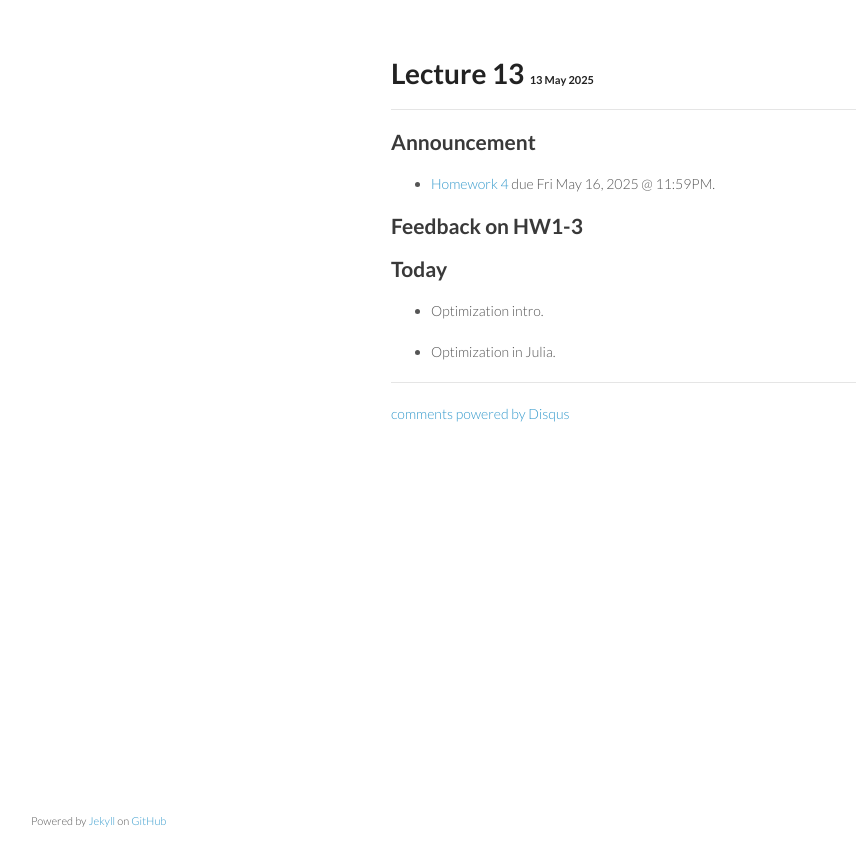
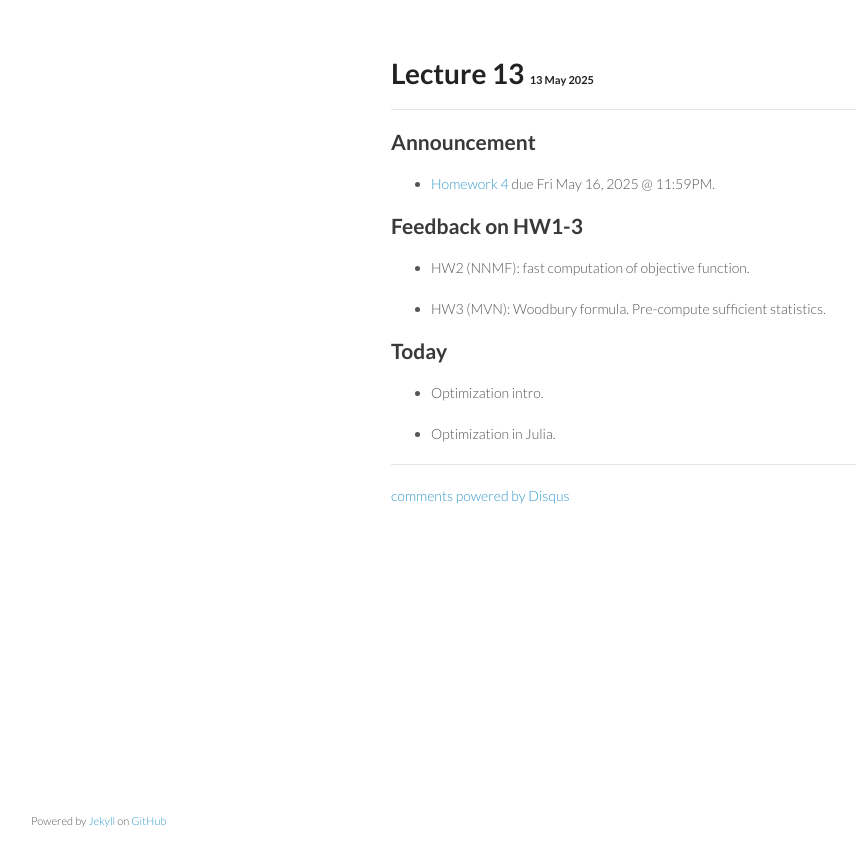
Before and after one commit to ucla-biostat-257/2025spring, a Jekyll site: the page built from _posts/2025-05-13-week7-day1.md, in a window 1280 px wide. Shown: the top 866 px of the page, without its empty margins (179-1035 px from the left). Built offline with Jekyll 4.4.1, drawn with Linux system fonts in a browser that asks for light colours; comment, search, counter and statistics services are not loaded.

Commit message:
add hw2/3 feedback

```diff
--- a/_posts/2025-05-13-week7-day1.md
+++ b/_posts/2025-05-13-week7-day1.md
@@ -10,6 +10,10 @@ category: biostat257spring2025
 
 ## Feedback on HW1-3
 
+* HW2 (NNMF): fast computation of objective function.
+
+* HW3 (MVN): Woodbury formula. Pre-compute sufficient statistics.
+
 ## Today
 
 * Optimization intro.
```
